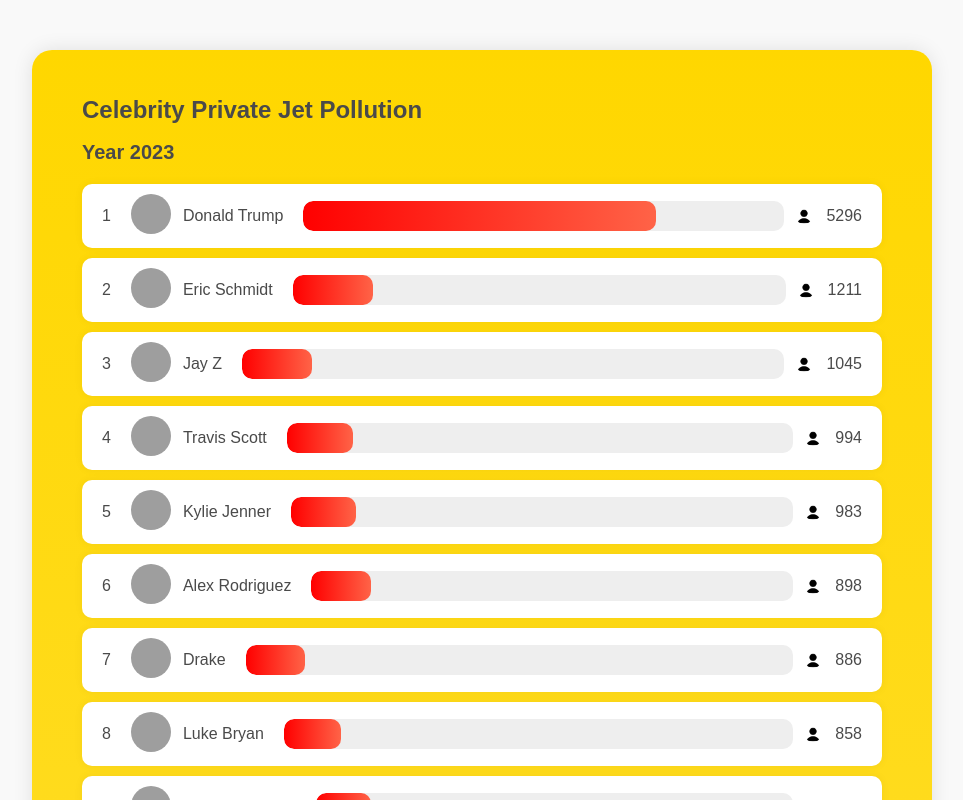
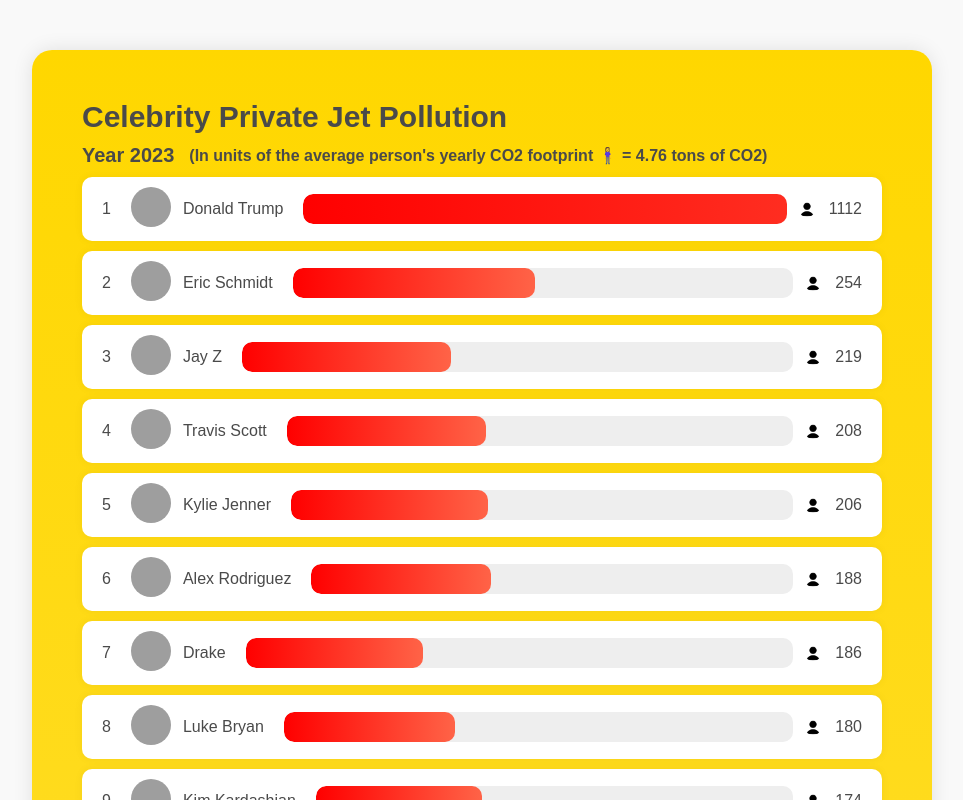
Before and after one commit to Noahs212/celebritypollutiontracker, a React (Create React App) app in the folder celebrity-jet-pollution/: page / in a window 1280 px wide. Shown: the top 800 px of the page, without its empty margins (158-1121 px from the left). Built offline with nearby package versions, Linux system fonts and the light colour scheme; grey boxes are pictures that could not be loaded.

Commit message:
added unit clarification

```diff
--- a/celebrity-jet-pollution/src/App.css
+++ b/celebrity-jet-pollution/src/App.css
@@ -6,6 +6,7 @@
   margin: 0;
   padding: 0;
 }
+
 
 .App {
   width: 80%;
@@ -19,7 +20,7 @@
 
 h1 {
   color: #4A4A4A;
-  font-size: 24px;
+  font-size: 30px;
   margin-bottom: 10px;
 }
 
@@ -28,6 +29,22 @@
   font-size: 20px;
   margin-bottom: 20px;
 }
+
+/* ... Existing CSS ... */
+
+.year-section {
+  display: flex;
+  align-items: center;
+  gap: 15px;
+}
+
+h2, h4 {
+  margin: 0;
+  color: #4A4A4A;
+}
+
+/* ... Rest of the existing CSS ... */
+
 
 .celebrityBar {
   margin: 10px 0;
--- a/celebrity-jet-pollution/src/App.js
+++ b/celebrity-jet-pollution/src/App.js
@@ -60,8 +60,10 @@
     return (
         <div className="App">
             <h1>Celebrity Private Jet Pollution</h1>
-            <h2>Year 2023 </h2>
-            <h2></h2>
+            <div className="year-section">
+                <h2>Year 2023</h2>
+                <h4>(In units of the average person's yearly CO2 footprint 🧍‍♀️ = 4.76 tons of CO2)</h4>
+            </div>
             {sortedData.map((celeb, index) => (
                 <CelebrityBar
                     key={index}
--- a/celebrity-jet-pollution/src/CelebrityBar.js
+++ b/celebrity-jet-pollution/src/CelebrityBar.js
@@ -10,11 +10,11 @@
             <div className="nameAndBarContainer">
                 <span>{name}</span>
                 <div className="milesBar">
-                    <div style={{ width: `${milesTraveled / 15}px` }} className="milesFill"></div>
+                    <div style={{ width: `${milesTraveled / 5}px` }} className="milesFill"></div>
                 </div>
                 <img src={peopleIcon} className="cartoonIcon" />
             </div>
-            <span>{milesTraveled}</span>
+            <span>{Math.floor(milesTraveled/4.76)}</span>
         </div>
     );
 }
```
